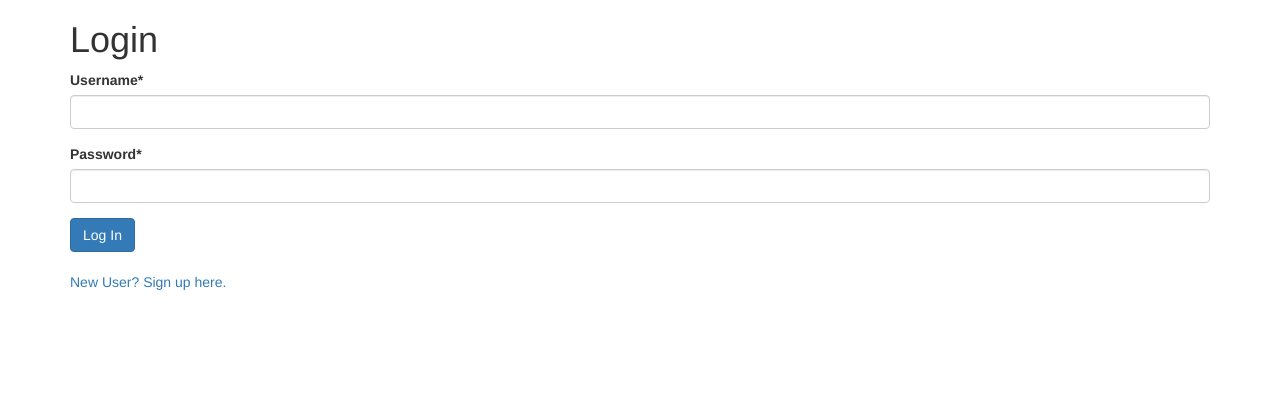
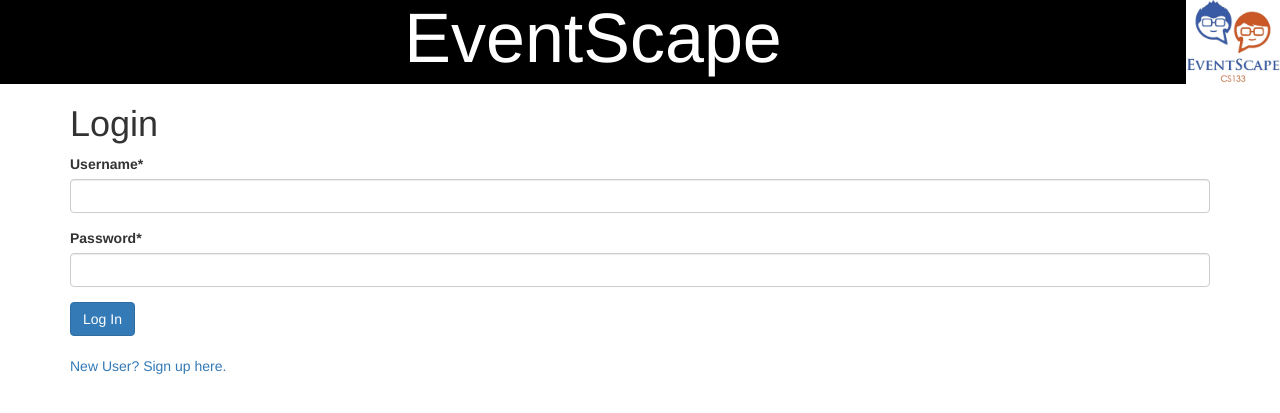
Before and after one commit to mmauricio11235/Event-Scape, a Django app: page / in a window 1280 px wide. Shown: the top 413 px of the page. Run offline with Django 3.2, Linux system fonts and the light colour scheme; parts of the project's set-up code (start-up, migrations or seed data) failed here and were passed over; some libraries are stand-ins or nearby versions.

Commit message:
added simple header to base.html

```diff
--- a/EventScape/website/templates/base.html
+++ b/EventScape/website/templates/base.html
@@ -1,4 +1,5 @@
 <!DOCTYPE html>
+{%load staticfiles%}
 <html>
 <head lang="en">
     <meta charset="UTF-8">
@@ -8,7 +9,10 @@
     <script src="https://maxcdn.bootstrapcdn.com/bootstrap/3.3.1/js/bootstrap.min.js"></script>
 </head>
 <body>
-
+<div style="height: 6em; width = auto;margin:0px; padding:0px;background-color:black;text-align:center;">
+<h1 style = "color:white;margin: auto;font-size:5em;display: inline-block;">EventScape</h1>
+<img src="{% static 'Eventscape logo.jpg'%}"style="height: 6em; width: auto;display: inline-block;float:right;"/>
+</div>
 <div class="container">
 {% block content %}{% endblock %}
 </div>
```
Also changed, not shown: EventScape/website/static/Eventscape Logo.jpg (added).
